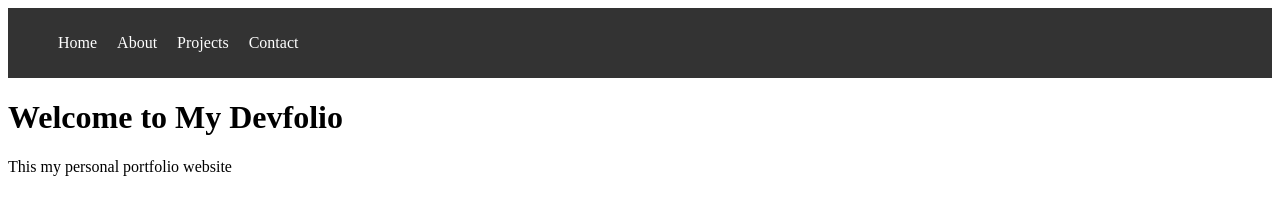
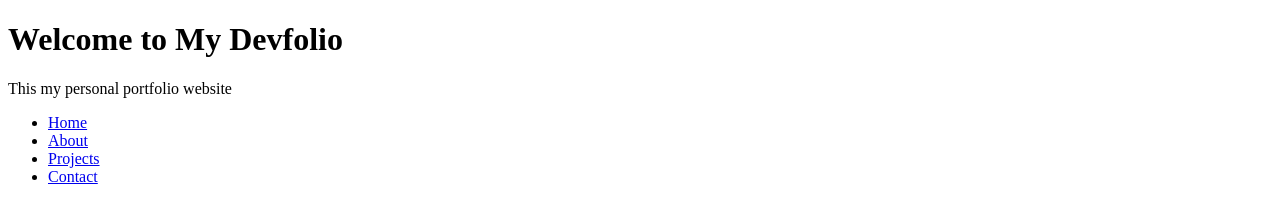
Before and after one commit to PraveenChrist/Devfolio, a plain HTML site: page index.html in a window 1280 px wide. Drawn offline with Linux system fonts and the light colour scheme.

Commit message:
New edit

```diff
--- a/index.html
+++ b/index.html
@@ -6,16 +6,16 @@
     <link rel="stylesheet" href="css/style.css">
 </head>
 <body>
-    <nav>
+    <h1> Welcome to My Devfolio</h1>
+    <p>This my personal portfolio website</p>
+
         <ul>
             <li><a href="index.html">Home</a></li>
             <li><a href="about.html">About</a></li>
             <li><a href="project.html">Projects</a></li>
             <li><a href="contact.html">Contact</a></li>
         </ul>
-    </nav>
-    <h1> Welcome to My Devfolio</h1>
-    <p>This my personal portfolio website</p>
+
 
     <script src="js/main.js"></script>
 </body>
```
